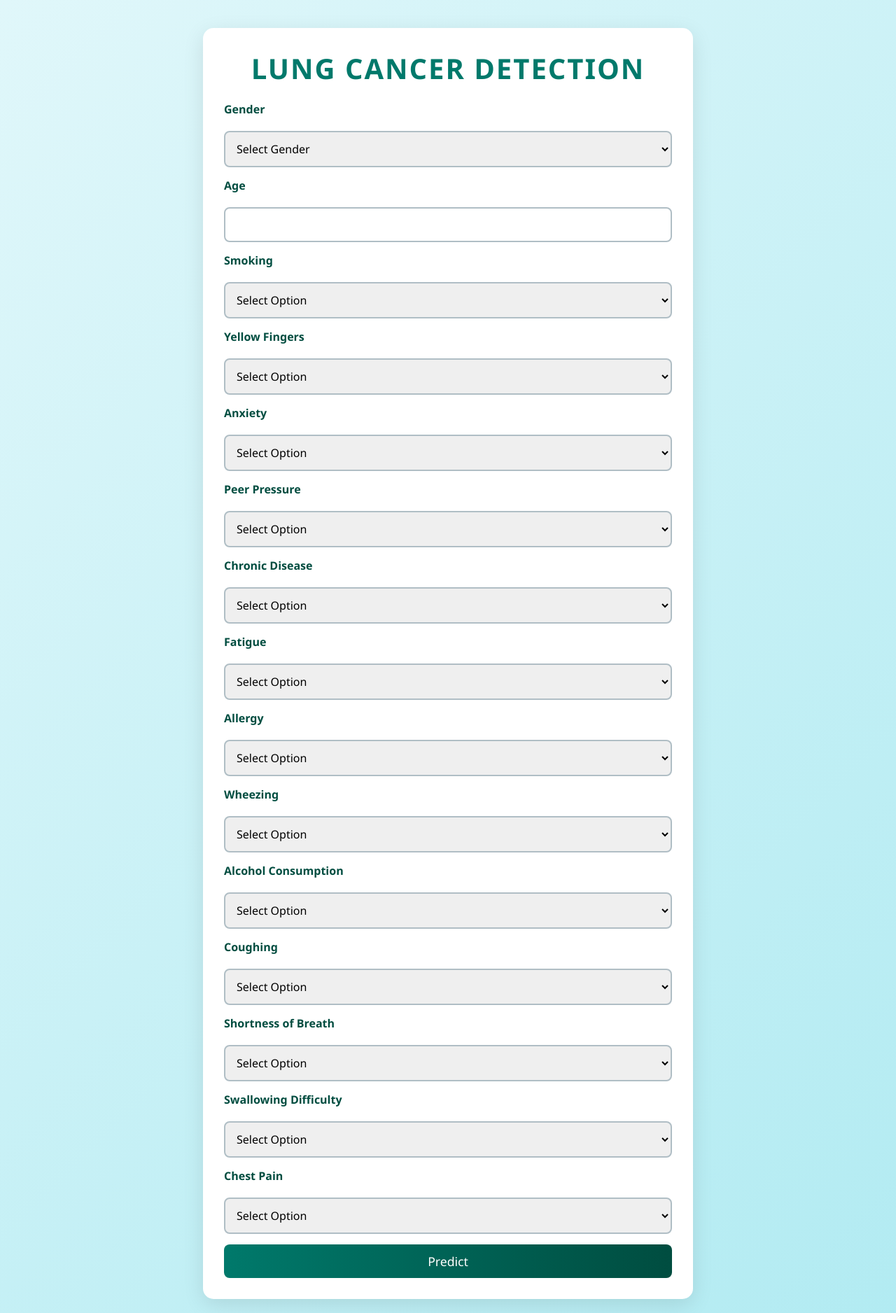
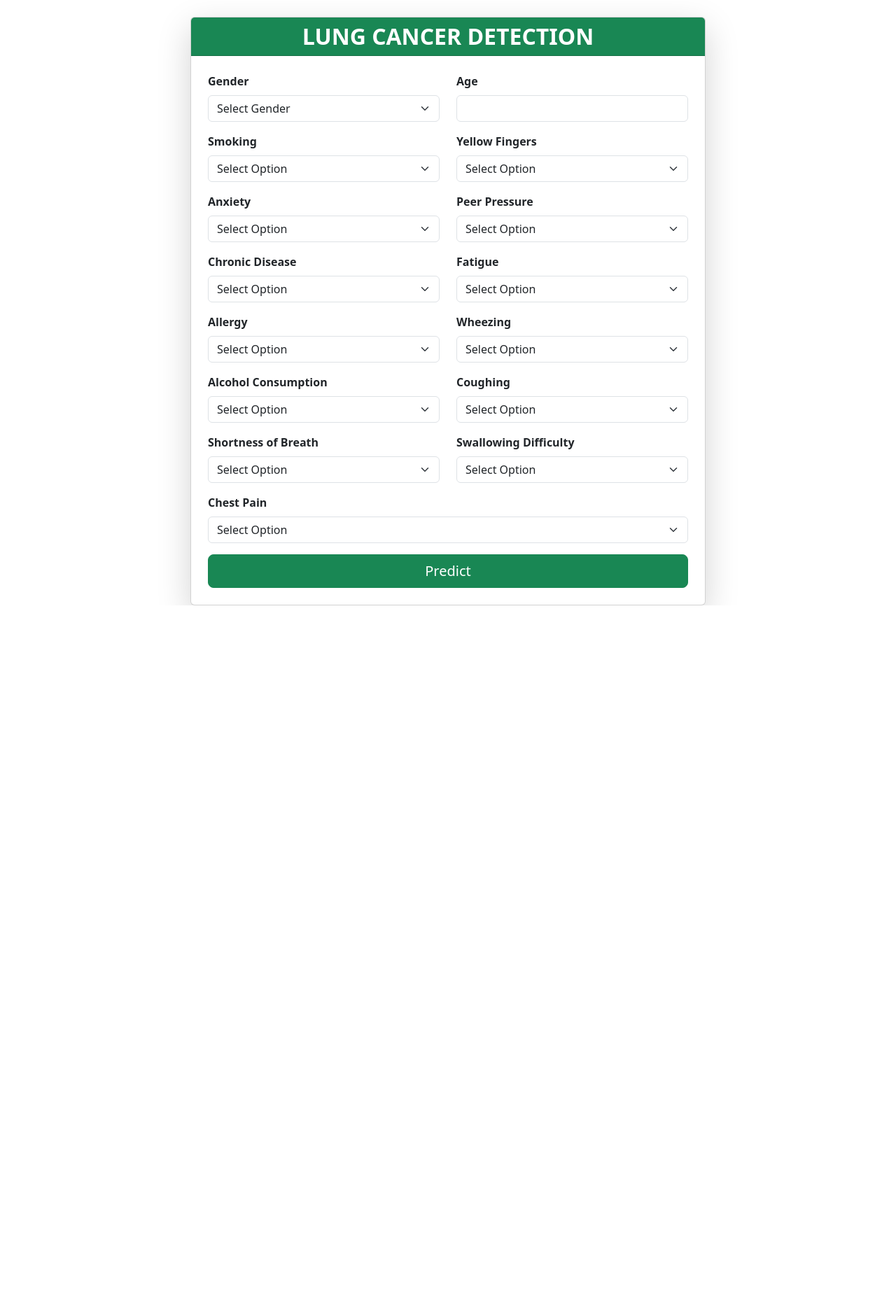
Before and after one commit to itspragnesh/Lung-Cancer-Prediction-App, a Flask app: page / in a window 1280 px wide. Shown: the whole page at 70% size. After the commit the page ends 865 px from the top, so only its background shows below. Run offline with Flask 3, Linux system fonts and the light colour scheme; parts of the project's set-up code (start-up, migrations or seed data) failed here and were passed over.

Commit message:
Update index.html

```diff
--- a/templates/index.html
+++ b/templates/index.html
@@ -4,252 +4,182 @@
     <meta charset="UTF-8">
     <meta name="viewport" content="width=device-width, initial-scale=1.0">
     <title>Lung Cancer Detection</title>
-    <style>
-        * {
-            margin: 0;
-            padding: 0;
-            box-sizing: border-box;
-            font-family: 'Segoe UI', Tahoma, Geneva, Verdana, sans-serif;
-        }
-
-        body {
-            background: linear-gradient(135deg, #e0f7fa, #b2ebf2);
-            min-height: 100vh;
-            padding: 20px;
-            display: flex;
-            flex-direction: column;
-            align-items: center;
-        }
-
-        .container {
-            background: white;
-            padding: 30px;
-            border-radius: 15px;
-            box-shadow: 0 8px 30px rgba(0, 0, 0, 0.1);
-            max-width: 700px;
-            width: 100%;
-            margin-top: 20px;
-            animation: fadeIn 1s ease-in-out;
-        }
-
-        h1 {
-            text-align: center;
-            color: #00796b;
-            font-size: 2.5em;
-            margin-bottom: 20px;
-            text-transform: uppercase;
-            letter-spacing: 2px;
-        }
-
-        form {
-            display: flex;
-            flex-direction: column;
-            gap: 15px;
-        }
-
-        label {
-            font-weight: 600;
-            color: #004d40;
-            margin-bottom: 5px;
-        }
-
-        select, input[type="number"] {
-            padding: 12px;
-            border: 2px solid #b0bec5;
-            border-radius: 8px;
-            font-size: 1em;
-            transition: border-color 0.3s, box-shadow 0.3s;
-        }
-
-        select:focus, input[type="number"]:focus {
-            border-color: #00796b;
-            box-shadow: 0 0 8px rgba(0, 121, 107, 0.3);
-            outline: none;
-        }
-
-        button {
-            background: linear-gradient(90deg, #00796b, #004d40);
-            color: white;
-            padding: 12px 20px;
-            border: none;
-            border-radius: 8px;
-            font-size: 1.1em;
-            cursor: pointer;
-            transition: transform 0.2s, box-shadow 0.2s;
-        }
-
-        button:hover {
-            transform: translateY(-2px);
-            box-shadow: 0 4px 15px rgba(0, 121, 107, 0.4);
-        }
-
-        .result, .error {
-            margin-top: 20px;
-            text-align: center;
-            font-size: 1.2em;
-            font-weight: 600;
-            padding: 15px;
-            border-radius: 8px;
-        }
-
-        .result {
-            background: #e8f5e9;
-            color: #2e7d32;
-        }
-
-        .error {
-            background: #ffebee;
-            color: #d32f2f;
-        }
-
-        img {
-            display: block;
-            margin: 20px auto;
-            max-width: 100%;
-            border-radius: 10px;
-            box-shadow: 0 4px 15px rgba(0, 0, 0, 0.1);
-        }
-
-        @keyframes fadeIn {
-            from { opacity: 0; transform: translateY(20px); }
-            to { opacity: 1; transform: translateY(0); }
-        }
-
-        @media (max-width: 600px) {
-            .container {
-                padding: 20px;
-            }
-            h1 {
-                font-size: 1.8em;
-            }
-        }
-    </style>
+    <!-- Bootstrap CSS -->
+    <link href="https://cdn.jsdelivr.net/npm/bootstrap@5.3.3/dist/css/bootstrap.min.css" rel="stylesheet" integrity="sha384-QWTKZyjpPEjISv5WaRU9OFeRpok6YctnYmDr5pNlyT2bRjXh0JMhjY6hW+ALEwIH" crossorigin="anonymous">
+    <link rel="stylesheet" href="{{ url_for('static', filename='styles.css') }}">
 </head>
 <body>
+    <div class="container-fluid bg-gradient">
         <div class="container">
-        <h1>Lung Cancer Detection</h1>
+            <div class="row justify-content-center">
+                <div class="col-lg-8 col-md-10">
+                    <div class="card shadow-lg mt-4 fade-in">
+                        <div class="card-header bg-success text-white text-center">
+                            <h1 class="h2 mb-0 text-uppercase fw-bold">Lung Cancer Detection</h1>
+                        </div>
+                        <div class="card-body p-4">
                             <form action="/predict" method="post" onsubmit="return validateForm()">
-            <label for="gender">Gender</label>
-            <select id="gender" name="gender" required aria-label="Select gender">
+                                <div class="row">
+                                    <div class="col-md-6 mb-3">
+                                        <label for="gender" class="form-label fw-semibold text-dark">Gender</label>
+                                        <select id="gender" name="gender" class="form-select" required aria-label="Select gender">
                                             <option value="" disabled selected>Select Gender</option>
                                             <option value="M">Male</option>
                                             <option value="F">Female</option>
                                         </select>
+                                    </div>
+                                    <div class="col-md-6 mb-3">
+                                        <label for="age" class="form-label fw-semibold text-dark">Age</label>
+                                        <input type="number" id="age" name="age" class="form-control" min="1" required aria-label="Enter age">
+                                    </div>
+                                </div>
 
-            <label for="age">Age</label>
-            <input type="number" id="age" name="age" min="1" required aria-label="Enter age">
-
-            <label for="smoking">Smoking</label>
-            <select id="smoking" name="smoking" required aria-label="Smoking status">
+                                <div class="row">
+                                    <div class="col-md-6 mb-3">
+                                        <label for="smoking" class="form-label fw-semibold text-dark">Smoking</label>
+                                        <select id="smoking" name="smoking" class="form-select" required aria-label="Smoking status">
                                             <option value="" disabled selected>Select Option</option>
                                             <option value="Yes">Yes</option>
                                             <option value="No">No</option>
                                         </select>
-
-            <label for="yellow_fingers">Yellow Fingers</label>
-            <select id="yellow_fingers" name="yellow_fingers" required aria-label="Yellow fingers status">
+                                    </div>
+                                    <div class="col-md-6 mb-3">
+                                        <label for="yellow_fingers" class="form-label fw-semibold text-dark">Yellow Fingers</label>
+                                        <select id="yellow_fingers" name="yellow_fingers" class="form-select" required aria-label="Yellow fingers status">
                                             <option value="" disabled selected>Select Option</option>
                                             <option value="Yes">Yes</option>
                                             <option value="No">No</option>
                                         </select>
+                                    </div>
+                                </div>
 
-            <label for="anxiety">Anxiety</label>
-            <select id="anxiety" name="anxiety" required aria-label="Anxiety status">
+                                <div class="row">
+                                    <div class="col-md-6 mb-3">
+                                        <label for="anxiety" class="form-label fw-semibold text-dark">Anxiety</label>
+                                        <select id="anxiety" name="anxiety" class="form-select" required aria-label="Anxiety status">
                                             <option value="" disabled selected>Select Option</option>
                                             <option value="Yes">Yes</option>
                                             <option value="No">No</option>
                                         </select>
-
-            <label for="peer_pressure">Peer Pressure</label>
-            <select id="peer_pressure" name="peer_pressure" required aria-label="Peer pressure status">
+                                    </div>
+                                    <div class="col-md-6 mb-3">
+                                        <label for="peer_pressure" class="form-label fw-semibold text-dark">Peer Pressure</label>
+                                        <select id="peer_pressure" name="peer_pressure" class="form-select" required aria-label="Peer pressure status">
                                             <option value="" disabled selected>Select Option</option>
                                             <option value="Yes">Yes</option>
                                             <option value="No">No</option>
                                         </select>
+                                    </div>
+                                </div>
 
-            <label for="chronic_disease">Chronic Disease</label>
-            <select id="chronic_disease" name="chronic_disease" required aria-label="Chronic disease status">
+                                <div class="row">
+                                    <div class="col-md-6 mb-3">
+                                        <label for="chronic_disease" class="form-label fw-semibold text-dark">Chronic Disease</label>
+                                        <select id="chronic_disease" name="chronic_disease" class="form-select" required aria-label="Chronic disease status">
                                             <option value="" disabled selected>Select Option</option>
                                             <option value="Yes">Yes</option>
                                             <option value="No">No</option>
                                         </select>
-
-            <label for="fatigue">Fatigue</label>
-            <select id="fatigue" name="fatigue" required aria-label="Fatigue status">
+                                    </div>
+                                    <div class="col-md-6 mb-3">
+                                        <label for="fatigue" class="form-label fw-semibold text-dark">Fatigue</label>
+                                        <select id="fatigue" name="fatigue" class="form-select" required aria-label="Fatigue status">
                                             <option value="" disabled selected>Select Option</option>
                                             <option value="Yes">Yes</option>
                                             <option value="No">No</option>
                                         </select>
+                                    </div>
+                                </div>
 
-            <label for="allergy">Allergy</label>
-            <select id="allergy" name="allergy" required aria-label="Allergy status">
+                                <div class="row">
+                                    <div class="col-md-6 mb-3">
+                                        <label for="allergy" class="form-label fw-semibold text-dark">Allergy</label>
+                                        <select id="allergy" name="allergy" class="form-select" required aria-label="Allergy status">
                                             <option value="" disabled selected>Select Option</option>
                                             <option value="Yes">Yes</option>
                                             <option value="No">No</option>
                                         </select>
-
-            <label for="wheezing">Wheezing</label>
-            <select id="wheezing" name="wheezing" required aria-label="Wheezing status">
+                                    </div>
+                                    <div class="col-md-6 mb-3">
+                                        <label for="wheezing" class="form-label fw-semibold text-dark">Wheezing</label>
+                                        <select id="wheezing" name="wheezing" class="form-select" required aria-label="Wheezing status">
                                             <option value="" disabled selected>Select Option</option>
                                             <option value="Yes">Yes</option>
                                             <option value="No">No</option>
                                         </select>
+                                    </div>
+                                </div>
 
-            <label for="alcohol_consuming">Alcohol Consumption</label>
-            <select id="alcohol_consuming" name="alcohol_consuming" required aria-label="Alcohol consumption status">
+                                <div class="row">
+                                    <div class="col-md-6 mb-3">
+                                        <label for="alcohol_consuming" class="form-label fw-semibold text-dark">Alcohol Consumption</label>
+                                        <select id="alcohol_consuming" name="alcohol_consuming" class="form-select" required aria-label="Alcohol consumption status">
                                             <option value="" disabled selected>Select Option</option>
                                             <option value="Yes">Yes</option>
                                             <option value="No">No</option>
                                         </select>
-
-            <label for="coughing">Coughing</label>
-            <select id="coughing" name="coughing" required aria-label="Coughing status">
+                                    </div>
+                                    <div class="col-md-6 mb-3">
+                                        <label for="coughing" class="form-label fw-semibold text-dark">Coughing</label>
+                                        <select id="coughing" name="coughing" class="form-select" required aria-label="Coughing status">
                                             <option value="" disabled selected>Select Option</option>
                                             <option value="Yes">Yes</option>
                                             <option value="No">No</option>
                                         </select>
+                                    </div>
+                                </div>
 
-            <label for="shortness_of_breath">Shortness of Breath</label>
-            <select id="shortness_of_breath" name="shortness_of_breath" required aria-label="Shortness of breath status">
+                                <div class="row">
+                                    <div class="col-md-6 mb-3">
+                                        <label for="shortness_of_breath" class="form-label fw-semibold text-dark">Shortness of Breath</label>
+                                        <select id="shortness_of_breath" name="shortness_of_breath" class="form-select" required aria-label="Shortness of breath status">
                                             <option value="" disabled selected>Select Option</option>
                                             <option value="Yes">Yes</option>
                                             <option value="No">No</option>
                                         </select>
-
-            <label for="swallowing_difficulty">Swallowing Difficulty</label>
-            <select id="swallowing_difficulty" name="swallowing_difficulty" required aria-label="Swallowing difficulty status">
+                                    </div>
+                                    <div class="col-md-6 mb-3">
+                                        <label for="swallowing_difficulty" class="form-label fw-semibold text-dark">Swallowing Difficulty</label>
+                                        <select id="swallowing_difficulty" name="swallowing_difficulty" class="form-select" required aria-label="Swallowing difficulty status">
                                             <option value="" disabled selected>Select Option</option>
                                             <option value="Yes">Yes</option>
                                             <option value="No">No</option>
                                         </select>
+                                    </div>
+                                </div>
 
-            <label for="chest_pain">Chest Pain</label>
-            <select id="chest_pain" name="chest_pain" required aria-label="Chest pain status">
+                                <div class="row">
+                                    <div class="col-12 mb-3">
+                                        <label for="chest_pain" class="form-label fw-semibold text-dark">Chest Pain</label>
+                                        <select id="chest_pain" name="chest_pain" class="form-select" required aria-label="Chest pain status">
                                             <option value="" disabled selected>Select Option</option>
                                             <option value="Yes">Yes</option>
                                             <option value="No">No</option>
                                         </select>
+                                    </div>
+                                </div>
 
-            <button type="submit">Predict</button>
+                                <div class="d-grid">
+                                    <button type="submit" class="btn btn-success btn-lg">Predict</button>
+                                </div>
                             </form>
 
                             {% if prediction_text %}
-        <div class="{% if 'Error' in prediction_text %}error{% else %}result{% endif %}">
+                            <div class="alert {% if 'Error' in prediction_text %}alert-danger{% else %}alert-success{% endif %} mt-4">
                                 {{ prediction_text }}
                             </div>
                             {% endif %}
 
+
+                        </div>
+                    </div>
+                </div>
+            </div>
+        </div>
     </div>
 
-    <script>
-        function validateForm() {
-            const age = document.getElementById('age').value;
-            if (age <= 0) {
-                alert('Age must be a positive number');
-                return false;
-            }
-            return true;
-        }
-    </script>
+
+    <script src="https://cdn.jsdelivr.net/npm/bootstrap@5.3.3/dist/js/bootstrap.bundle.min.js" integrity="sha384-YvpcrYf0tY3lHB60NNkmXc5s9fDVZLESaAA55NDzOxhy9GkcIdslK1eN7N6jIeHz" crossorigin="anonymous"></script>
+    <script src="{{ url_for('static', filename='script.js') }}"></script>
 </body>
 </html>
```
Lines whose indentation alone changed are shown as unchanged.
